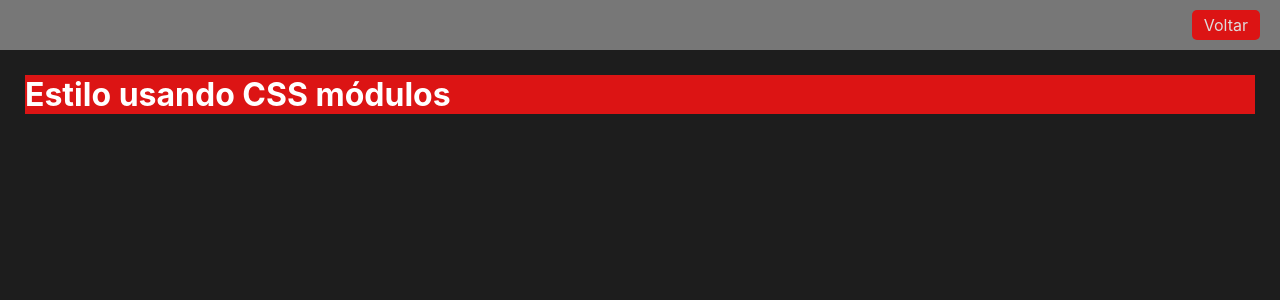
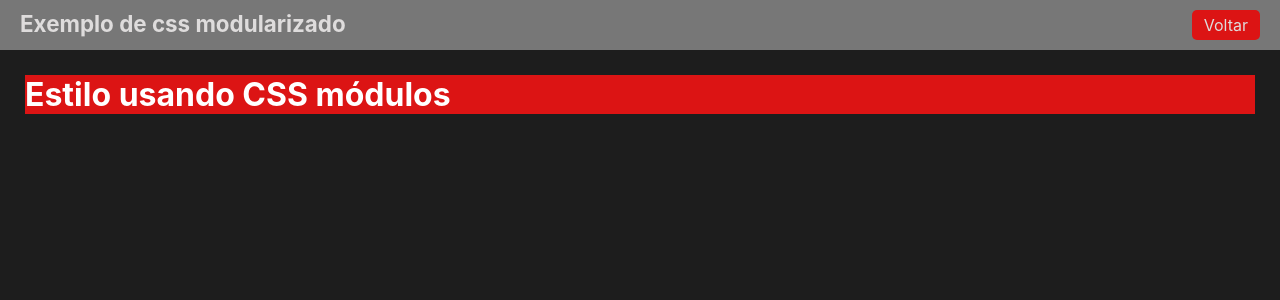
Before and after one commit to viniciusFUU/fundamentos, a Next.js app: page /estiloso in a window 1280 px wide. Shown: the top 300 px of the page. Built offline with nearby package versions, Linux system fonts and the light colour scheme.

Commit message:
fundamentos Next.js #09 componentes e navegação

```diff
--- a/src/components/Layout.jsx
+++ b/src/components/Layout.jsx
@@ -5,6 +5,7 @@
     return(
         <div className={styles.layout}>
             <div className={styles.cabecalho}>
+                <h1>{props.titulo ?? "Mais um exemplo"}</h1>
                 <Link href="/">Voltar</Link>
             </div>
 
--- a/src/pages/estiloso.jsx
+++ b/src/pages/estiloso.jsx
@@ -4,7 +4,7 @@
 
 export default function Estiloso () {
     return (
-        <Layout>
+        <Layout titulo="Exemplo de css modularizado">
             <div className={styles.roxo}>
                 <h1>Estilo usando CSS módulos</h1>
             </div>
--- a/src/styles/Layout.module.css
+++ b/src/styles/Layout.module.css
@@ -6,9 +6,14 @@
 
 .cabecalho{
     display: flex;
-    justify-content: flex-end;
+    justify-content: space-between;
     padding: 10px 20px;
     background-color: #777;
+}
+
+.cabecalho h1{
+    margin: 0;
+    font-size: 1.4rem;
 }
 
 .cabecalho a{
```
